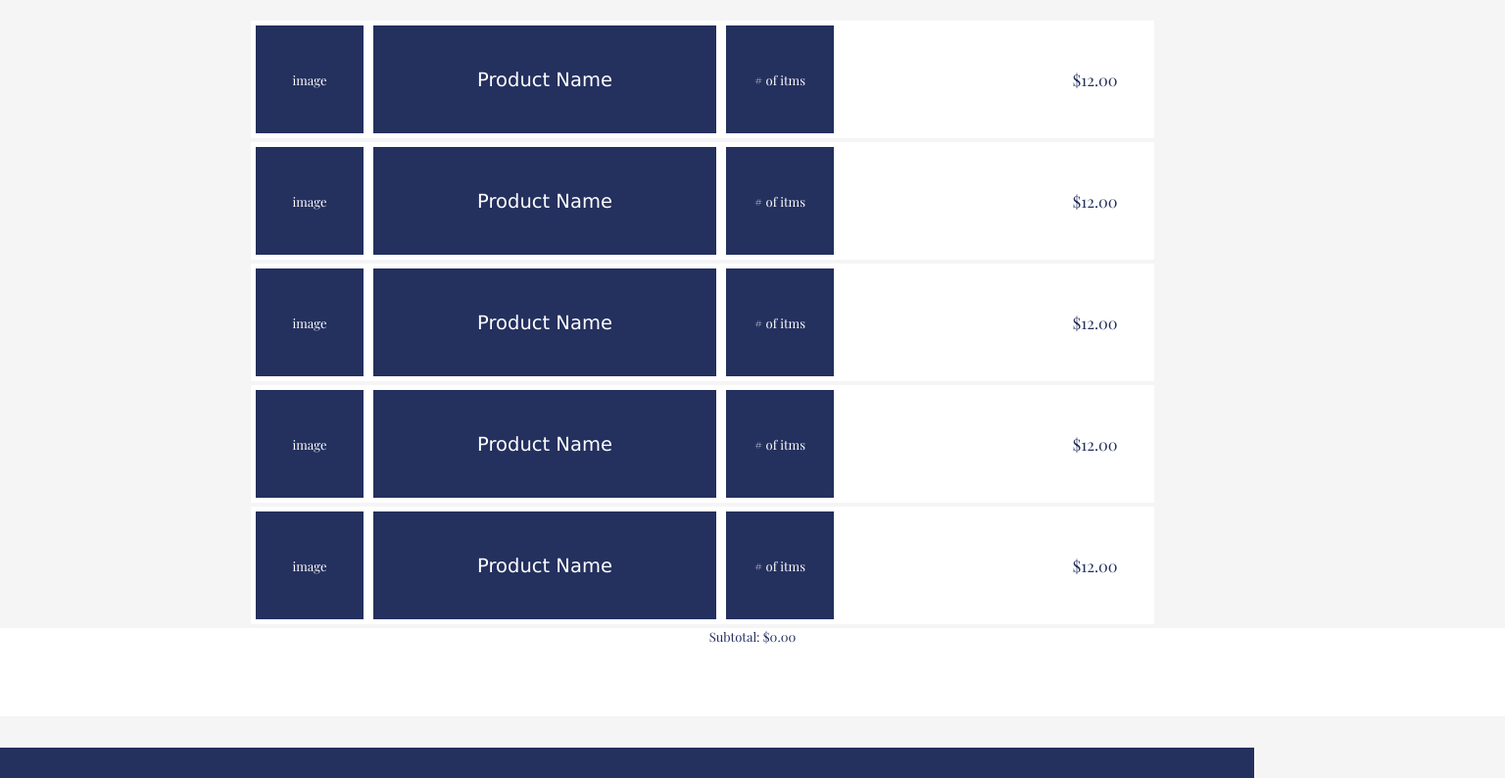
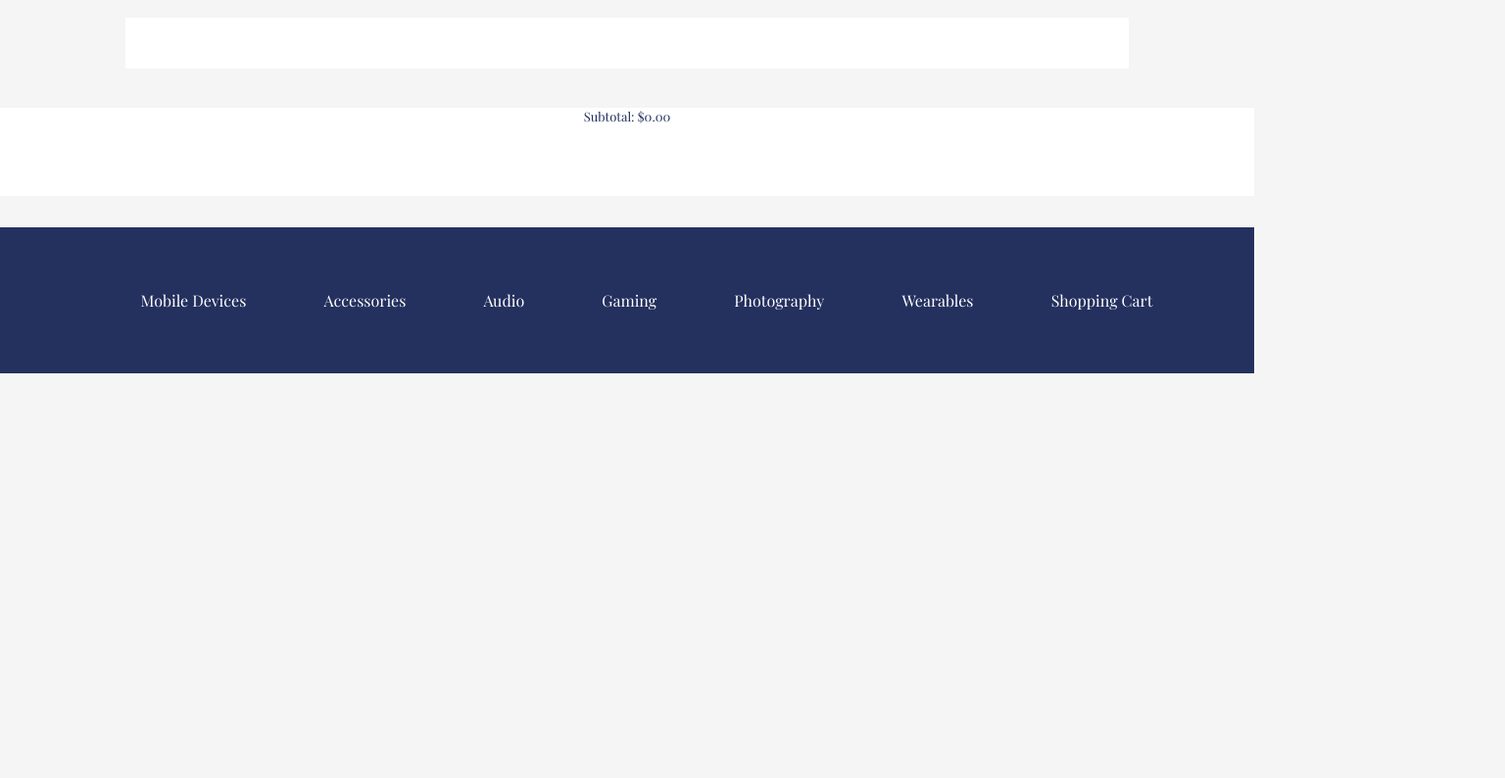
Before and after one commit to AnthonyBattista02/Electronics_Store, a website: page client/checkout.html in a window 1280 px wide. Shown: the part 170-964 px from the top of the page at 98% size, 1536 px wide, since content can reach past the window. After the commit the page ends 800 px from the top, so only its background shows below. Drawn offline with nearby package versions, Linux system fonts and the light colour scheme.

Commit message:
final push

```diff
--- a/client/checkout.css
+++ b/client/checkout.css
@@ -50,40 +50,37 @@ footer{
 }
 #cartItems{
     flex-direction: column;
-    align-items: center;
-    margin: 3px 20%;
-
+    padding-top: 2em;
+    padding-bottom: 2em;
+    height: fit-content;
 }
-.item{
+div{
     text-align: center;
     font-size: 13px;
     height: 120px;
-    width: 120%;
-    margin-bottom: 4px;
+    width: 80%;
+    margin-bottom: 40px;
     background-color: white;
     color:#24305e;
 }
 
 
-
-
-
-
-
-#product-image{
-    height: 110px;
-    width: 110px;
+#productImage{
+    height: 112px;
+    width: 144px;
     border: none;
     background-color: #24305e;
     float: left;
     display: flex;
     align-items: center;
     justify-content: center;
-    margin: 5px;
+    object-fit: cover;
+    object-position: 50% 40%;
 }
-#product-name{
-    height: 110px;
-    width: 350px;
+#productName{
+    height: 112px;
+    margin-left: 8px;
+    width: 200px;
     font-size: 1.5em;
     border: none;
     display: flex;
@@ -91,20 +88,31 @@ footer{
     justify-content: center;
     background-color: #24305e;
     float: left;
-    margin: 5px;
     font-family:'Lucida Sans', 'Lucida Sans Regular', 'Lucida Grande', 'Lucida Sans Unicode', Geneva, Verdana, sans-serif
 }
-#product-price{
-    height: 110px;
+#productDescription{
+    align-items: center;
+    justify-content: c;
+    color:#24305e;
+    font-size: 11px;
+    text-wrap: wrap;
+    width: 35em;
+}
+#productPrice{
+    height: 112px;
     width: 110px;
     border: none;
     color: #24305e;
     font-size: 1.25em;
     float: right;
-    margin: 5px;
-    display: flex;
-    align-items: center;
-    justify-content: center;
+    margin-left: 5px;
+}
+.removeFromCart{
+    background-color: #24305e;
+    color: white;
+    border: 4px solid transparent;
+
+
 }
 #nums-of-itms{
     height: 110px;
@@ -122,47 +130,12 @@ footer{
     text-align: center;
     font-size: 13px;
     height: 90px;
-    width: 120%;
+    width: 100%;
     margin-bottom: 4px;
     background-color: white;
     color:#24305e;
 }
-#total{
-    float: left;
-    color: #24305e;
-    margin: 2% 18%;
-    font-size: 2em;
-}
-#totalnum{
-    float: right;
-    color: #24305e;
-    margin: 2% 25%;
-    font-size: 1.5em;
-}
 
-
-
-
-
-
-#categories{
-    display: flex;
-    justify-content: center;
-    margin-top: 1em;
-    background-color: white;
-    padding-top: 1em;
-    padding-bottom: 1em;
-}
-#navitms{
-    text-align: center;
-
-}
-#enter{
-    background-color: white;
-    border-color: white;
-    color: #24305e;
-    width: 50px;
-}
 #home{
     background-color: transparent;
     border: none;
--- a/client/checkout.html
+++ b/client/checkout.html
@@ -21,47 +21,29 @@
             </a>
 
 
-    <h1>Shocking Deals Eelctronics</h1>
+    <h1>Shocking Deals Electronics</h1>
     </header>
 
 
-    <div id="cartItems">
-        <div class="item">
-            <div id="product-image">image</div>
-            <div id="product-name">Product Name</div>
-            <div id="product-price">$12.00</div>
-            <div id="nums-of-itms"># of itms</div>
+    <div id="cartItems"></div>
+        <!-- <div class="item">
+
         </div>
         <div class="item">
-            <div id="product-image">image</div>
-            <div id="product-name">Product Name</div>
-            <div id="product-price">$12.00</div>
-            <div id="nums-of-itms"># of itms</div>
+
         </div>
         <div class="item">
-            <div id="product-image">image</div>
-            <div id="product-name">Product Name</div>
-            <div id="product-price">$12.00</div>
-            <div id="nums-of-itms"># of itms</div>
+
         </div>
         <div class="item">
-            <div id="product-image">image</div>
-            <div id="product-name">Product Name</div>
-            <div id="product-price">$12.00</div>
-            <div id="nums-of-itms"># of itms</div>
+
         </div>
         <div class="item">
-            <div id="product-image">image</div>
-            <div id="product-name">Product Name</div>
-            <div id="product-price">$12.00</div>
-            <div id="nums-of-itms"># of itms</div>
-        </div>
 
-    </div>
-    <div id="subtotal">
-        <div id="total">Total:</div>
-        <div id="totalnum">$124.00</div>
-    </div>
+        </div> -->
+
+
+    <div id="subtotal"></div>
 
 
 <footer>
--- a/client/checkout.js
+++ b/client/checkout.js
@@ -17,6 +17,7 @@ document.addEventListener('DOMContentLoaded', async function() {
         <button class="removeFromCart" onclick="removeFromCart('${product._id}')">Remove</button>
     `;
         cartItemsContainer.appendChild(productDiv);
+
         subtotal += parseFloat(product.price);
     }
     subtotalContainer.innerHTML = `Subtotal: $${subtotal.toFixed(2)}`;
```
